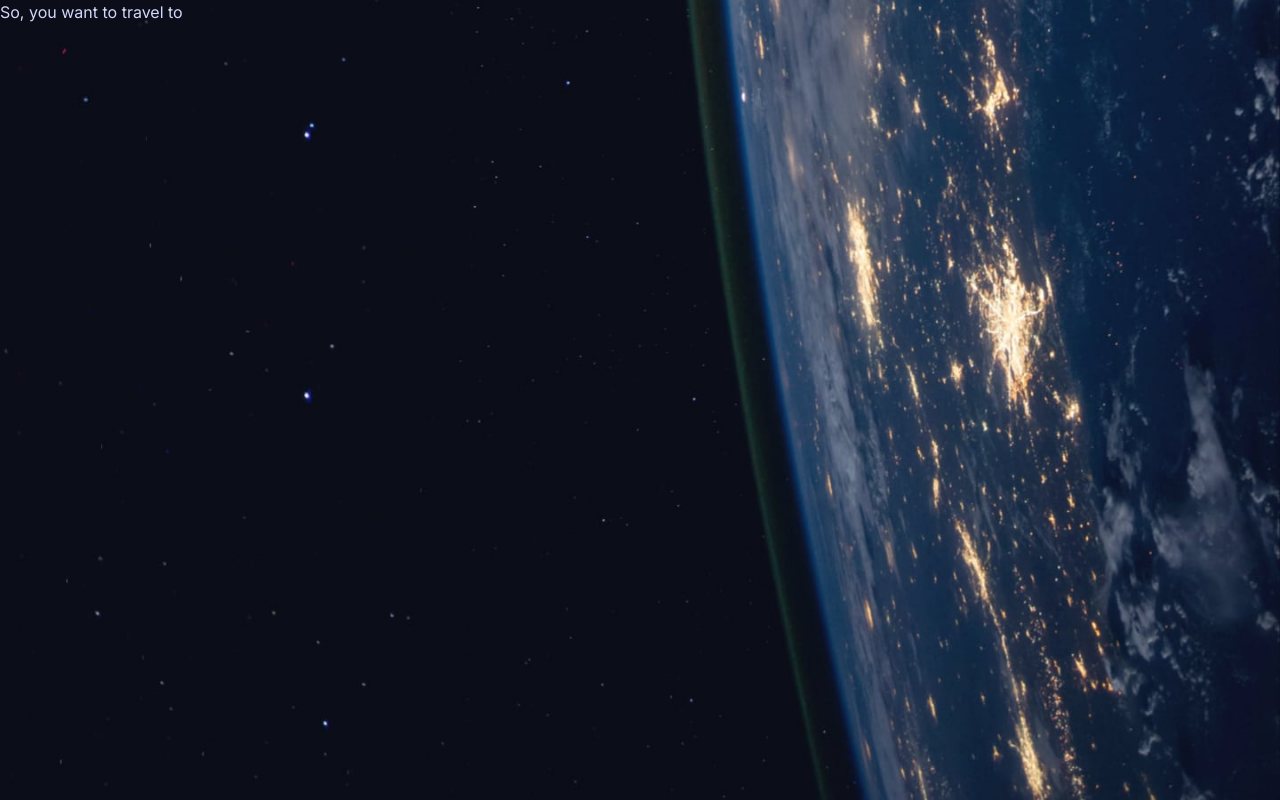
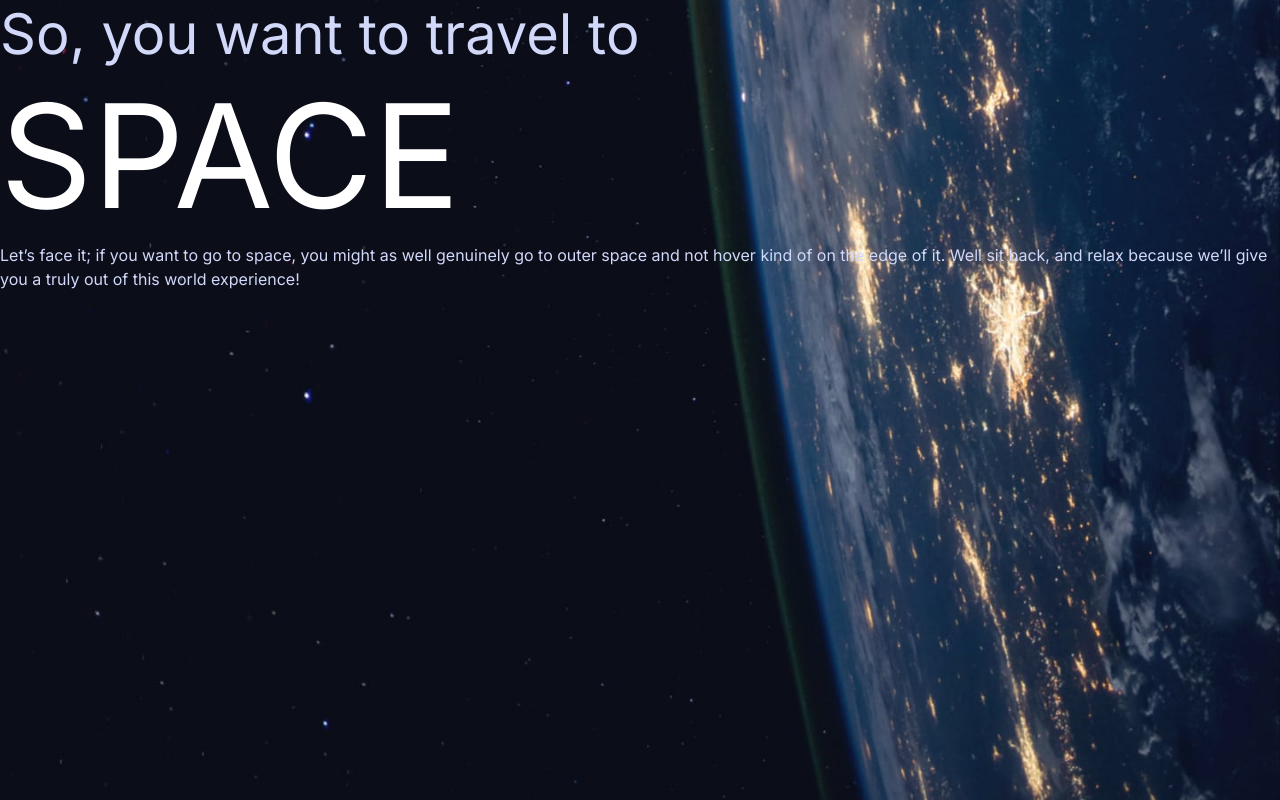
Before and after one commit to devlinmorrow/space-tourism, a Next.js app: page /space-tourism in a window 1280 px wide. Built offline with nearby package versions, Linux system fonts and the light colour scheme.

Commit message:
add global styles and colors

```diff
--- /dev/null
+++ b/src/app/globalStyles.ts
@@ -0,0 +1,20 @@
+import { createGlobalStyle } from "styled-components";
+
+const GlobalStyle = createGlobalStyle`
+	h1 {
+		font-size: 144px;
+		line-height: normal;
+	}
+
+	h2 {
+		font-size: 100px;
+		line-height: normal;
+	}
+
+	h3 {
+		font-size: 56px;
+		line-height: normal;
+	}
+`
+
+export default GlobalStyle
--- a/src/app/globals.css
+++ b/src/app/globals.css
@@ -15,6 +15,8 @@
 * {
   margin: 0;
   --blue-300: hsl(231, 77%, 90%);
+  --blue-900: hsl(230, 35%, 7%);
+  --white: hsl(0, 0%, 100%);
 }
 /*
   Typographic tweaks!
--- a/src/app/space-tourism/page.tsx
+++ b/src/app/space-tourism/page.tsx
@@ -2,19 +2,44 @@
 
 import styled from 'styled-components'
 import { QUERIES } from '../constants'
-
-const colorString = "color: pink;"
+import GlobalStyle from '../globalStyles'
 
 export default function SpaceTourism() {
   return (
-    <Background>
-      <Subtitle>So, you want to travel to</Subtitle>
-    </Background>
+    <>
+      <GlobalStyle />
+      <Background>
+        <Subtitle>So, you want to travel to</Subtitle>
+        <MainHeading>SPACE</MainHeading>
+        <Description>
+          Let’s face it; if you want to go to space, you might as well genuinely go to
+          outer space and not hover kind of on the edge of it. Well sit back, and relax
+          because we’ll give you a truly out of this world experience!
+        </Description>
+      </Background>
+    </>
   )
 }
+const TextStyles = styled`
+  h1 {
+
+}
+`
+
+const Heading3 = styled.h3`
+
+`
+
+const Description = styled.p`
+  color: var(--blue-300);
+`
+
+const MainHeading = styled.h1`
+  color: var(--white);
+`
 
 const Subtitle = styled.h3`
-  color: var(--blue-300)
+  color: var(--blue-300);
 `
 
 const Background = styled.main`
```
